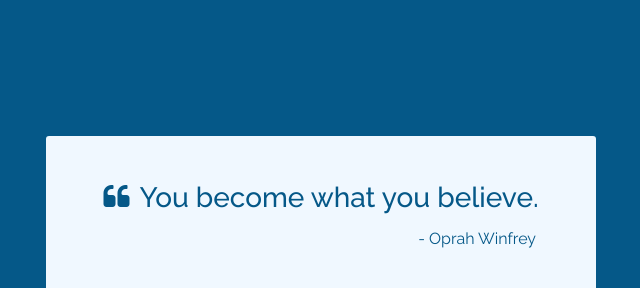
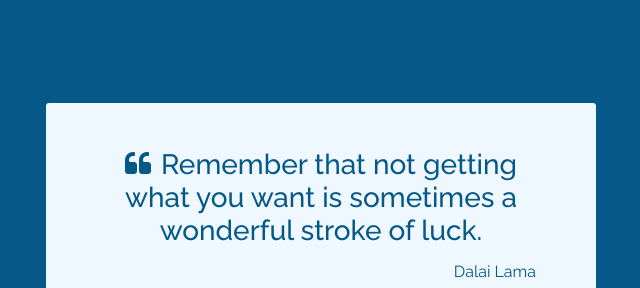
Before and after one commit to XaldricQuantum/randomQuotes, a plain HTML site: page index.html in a window 1280 px wide. Shown: the part 138-426 px from the top of the page, without its empty margins (319-959 px from the left). Drawn offline with nearby package versions, Linux system fonts and the light colour scheme.

Commit message:
fix: #text element remove

```diff
--- a/index.html
+++ b/index.html
@@ -5,21 +5,22 @@
     <meta name="viewport" content="width=device-width, initial-scale=1.0">
     <link rel="stylesheet" href="./styles.css">
     <link rel="stylesheet" href="https://fonts.googleapis.com/css?family=Raleway:400,500">
+
     <!-- <link rel="stylesheet" href="https://cdnjs.cloudflare.com/ajax/libs/font-awesome/6.0.0-beta3/css/all.min.css"> -->
     <link rel="stylesheet" href="https://maxcdn.bootstrapcdn.com/font-awesome/4.3.0/css/font-awesome.min.css">
     <title>FCC : Random Quote Machine</title>
 </head>
 <body>
     <div class="wrapper" id="wrapper">
-        <div class="quote-box">
+        <div class="quote-box" id="quote-box">
             <div class="quote-text">
-                <i class="fa fa-quote-left"></i><span id="text">You become what you believe.</span>
+                <i class="fa fa-quote-left"></i><span id="text"></span>
             </div><!-- .quote-text -->
             <div class="quote-author">
-                - <span id="author">Oprah Winfrey</span>
+                <span id="author"></span>
             </div><!-- .quote-author -->
             <div class="buttons">
-                <a class="button" id="tweet-quote" href="https://tweeter.com">
+                <a class="button" id="tweet-quote" href="twitter.com/intent/tweet" target="_blank">
                     <i class="fa fa-twitter"></i>
                 </a>
                 <a class="button" id="tumblr-quote" href="https://tumblr.com">
@@ -32,5 +33,7 @@
     <script src="https://code.jquery.com/jquery-3.6.4.min.js"></script>
     <script src="https://code.jquery.com/color/jquery.color.js"></script>
     <script src="./script.js"></script>
+    <script src="https://cdn.freecodecamp.org/testable-projects-fcc/v1/bundle.js"></script>
+
 </body>
 </html>
--- a/script.js
+++ b/script.js
@@ -46,15 +46,31 @@
 }
 
 $(document).ready(function() {
-    $("button").on("click", function() {
+    const btnClicked = () => {
         let color = getNewColor();
         let myQuote = getNewQuote(quotesData);
         // console.log(myQuote)
-        $(".quote-text").fadeOut(500, function () {
-            $(this).text(myQuote.quote).fadeIn(500);
+        // $(".quote-text").fadeOut(500, function () {
+        //     $(this).text(myQuote.quote).fadeIn(500);
+        // })
+        $(".quote-text").animate({
+            opacity: 0
+        }, 500, function () {
+            $("#text").text(myQuote.quote);
+            $(this).animate({
+                opacity: 1
+            })
         })
-        $(".quote-author").fadeOut(500, function () {
-            $(this).text(`- ${myQuote.author}`).fadeIn(500);
+        // $(".quote-author").fadeOut(500, function () {
+        //     $(this).text(`- ${myQuote.author}`).fadeIn(500);
+        // })
+        $(".quote-author").animate({
+            opacity: 0
+        }, function () {
+            $("#author").text(myQuote.author);
+            $(this).animate({
+                opacity: 1
+            })
         })
         $("body, .button").animate({
             backgroundColor: color
@@ -62,7 +78,10 @@
         $("body").animate({
             color: color
         })
-    });
+    }
+    $("button").on("click", btnClicked);
+
+    btnClicked();
 });
 getQuotes().then(() => {
     console.log(quotesData);
```
